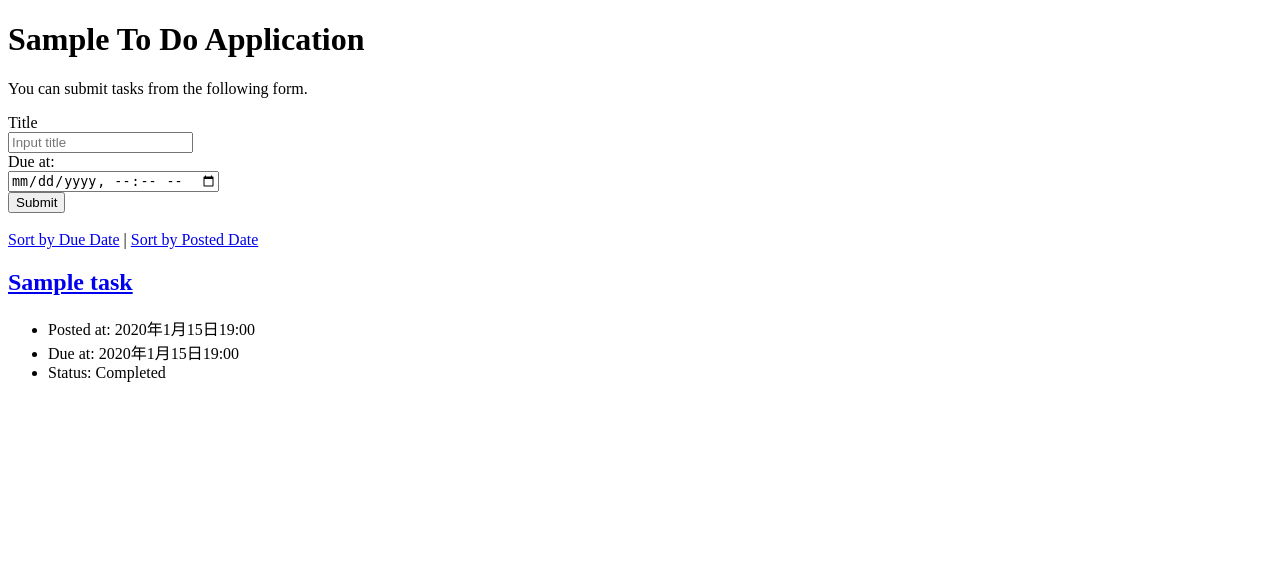
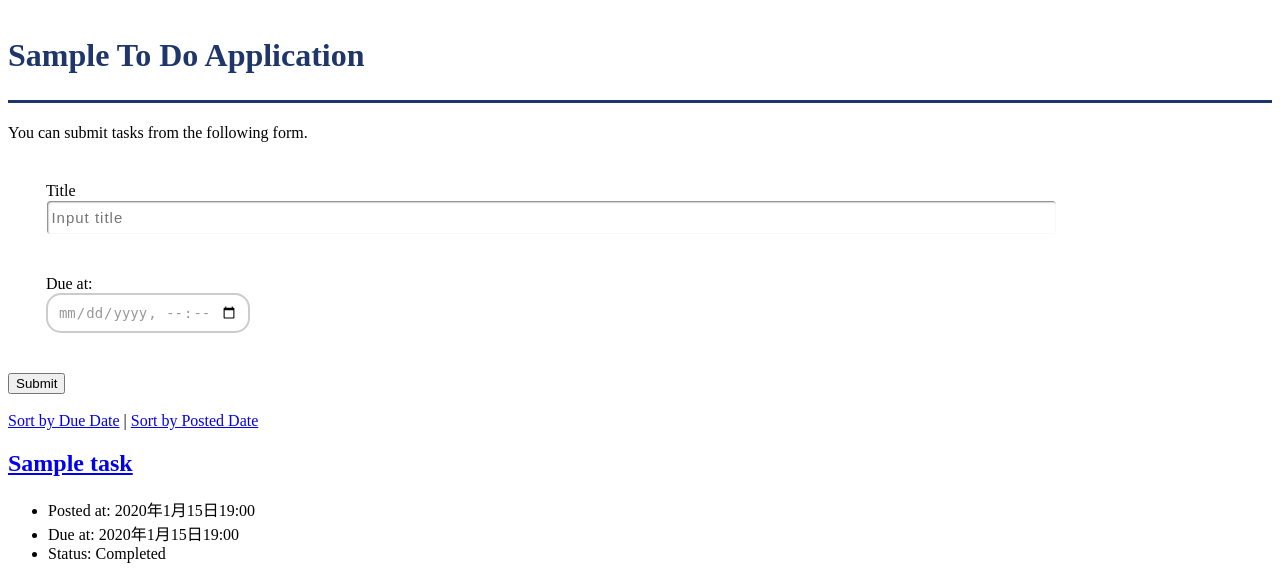
Before and after one commit to IburaTaishiHigo/django-test-exercise, a Django app: page / in a window 1280 px wide. Shown: the top 573 px of the page. Run offline with Django 5.2, Linux system fonts and the light colour scheme; tables that the repository leaves empty hold one stand-in row (values such as "Sample post").

Commit message:
base.cssを作成

```diff
--- /dev/null
+++ b/todo/static/todo/css/base.css
@@ -0,0 +1,49 @@
+#title {
+    color: #1e366a;
+    border-bottom: solid #1e366a 3px;/*下のボーダー*/
+    padding: 0.5em 0 0.8em 0em;
+}
+
+/* タスクのタイトル名 */
+.cp_iptxt {
+	position: relative;
+	width: 80%;
+	margin: 40px 3%;
+}
+.cp_iptxt input[type='text'] {
+	font: 15px/24px sans-serif;
+	box-sizing: border-box;
+	width: 100%;
+	padding: 0.3em;
+	transition: 0.3s;
+	letter-spacing: 1px;
+	color: #aaaaaa;
+	border: 1px solid #ffffff;
+	box-shadow: 1px 1px 2px 0 #707070 inset;
+	border-radius: 4px;
+}
+.ef input[type='text']:focus {
+	outline: none;
+	box-shadow: inset 1px 1px 2px 0 #c9c9c9;
+}
+
+/*日付け入力のデザイン*/
+.datetime {
+    position: relative;
+    display: inline-block;
+    width: 200px;
+    height: 36px;
+    border: 2px solid #ccc;
+    border-radius: 15px;
+}
+.datetime input[type="datetime-local"] {
+    position: relative;
+    padding: 0 10px;
+    width: 200px;
+    height: 36px;
+    border: 0;
+    background: transparent;
+    box-sizing: border-box;
+    font-size: 14px;
+    color: #999;
+}
--- a/todo/templates/todo/index.html
+++ b/todo/templates/todo/index.html
@@ -6,20 +6,25 @@
     <title>To Do Application</title>
     <meta charset="UTF-8">
     <meta name="author" content="INIAD">
+    <link href="{% static 'todo/css/base.css' %}" rel="stylesheet" type="text/css">
 </head>
 
 <body>
-    <h1>Sample To Do Application</h1>
+    <h1 id="title">Sample To Do Application</h1>
     <p>You can submit tasks from the following form.</p>
     <form action="{% url 'index' %}" method="post">
       {% csrf_token %}
-      <div>
+      <div class="cp_iptxt">
         <label for="titleInput">Title</label><br>
-        <input id="titleInput" name="title" type="text" placeholder="Input title">
+        <label class="ef">
+          <input id="titleInput" name="title" type="text" placeholder="Input title">
+        </label>
       </div>
-      <div>
+      <div class="cp_iptxt">
         <label for="dueInput">Due at:</label><br>
-        <input id="dueInput" name="due_at" type="datetime-local">
+        <label class="datetime">
+          <input id="dueInput" name="due_at" type="datetime-local">
+        </label>
       </div>
       <div>
         <button type="submit">Submit</button>
```
